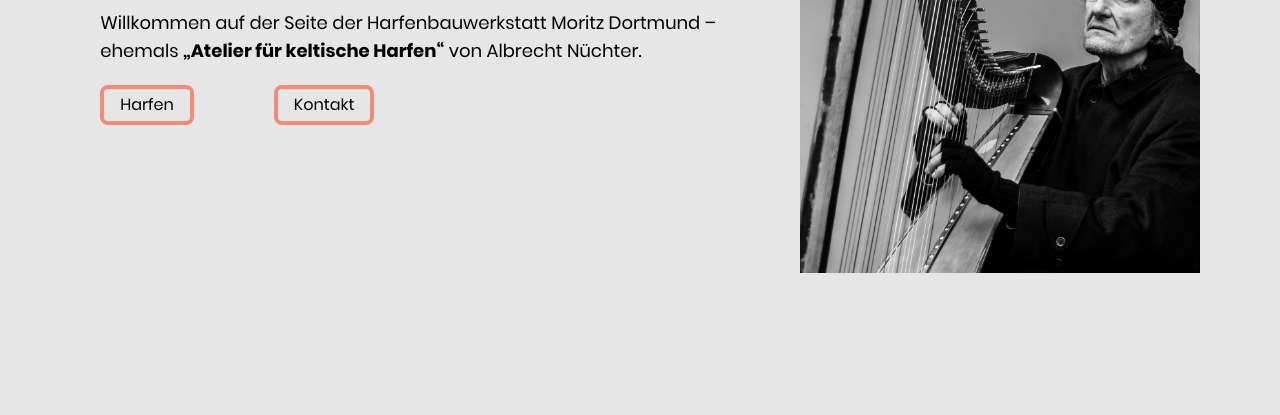
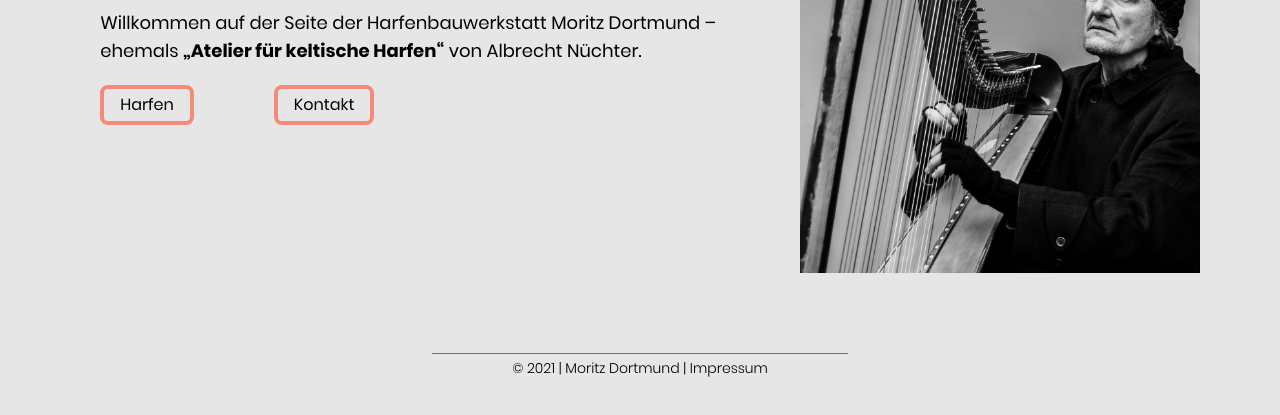
Before and after one commit to fre-ben/moritz-harfen, a Gatsby site: page / in a window 1280 px wide. Shown: the part 327-742 px from the top of the page. Built offline with nearby package versions, Linux system fonts and the light colour scheme; Gatsby itself is replaced by a stand-in of ours.

Commit message:
✨ Add Footer to Layout component Footer will be displayed on every page

```diff
--- a/src/components/Layout.tsx
+++ b/src/components/Layout.tsx
@@ -1,5 +1,6 @@
 import * as React from "react";
 import { ReactChild } from "react";
+import Footer from "./footer/Footer";
 
 type LayoutProps = {
   children: ReactChild[] | ReactChild;
@@ -9,6 +10,7 @@ const Layout = ({ children }: LayoutProps) => {
   return (
     <div className="grid auto-rows-min place-items-center px-5 md:px-10 min-h-screen min-w-screen bg-background">
       {children}
+      <Footer />
     </div>
   );
 };
```
